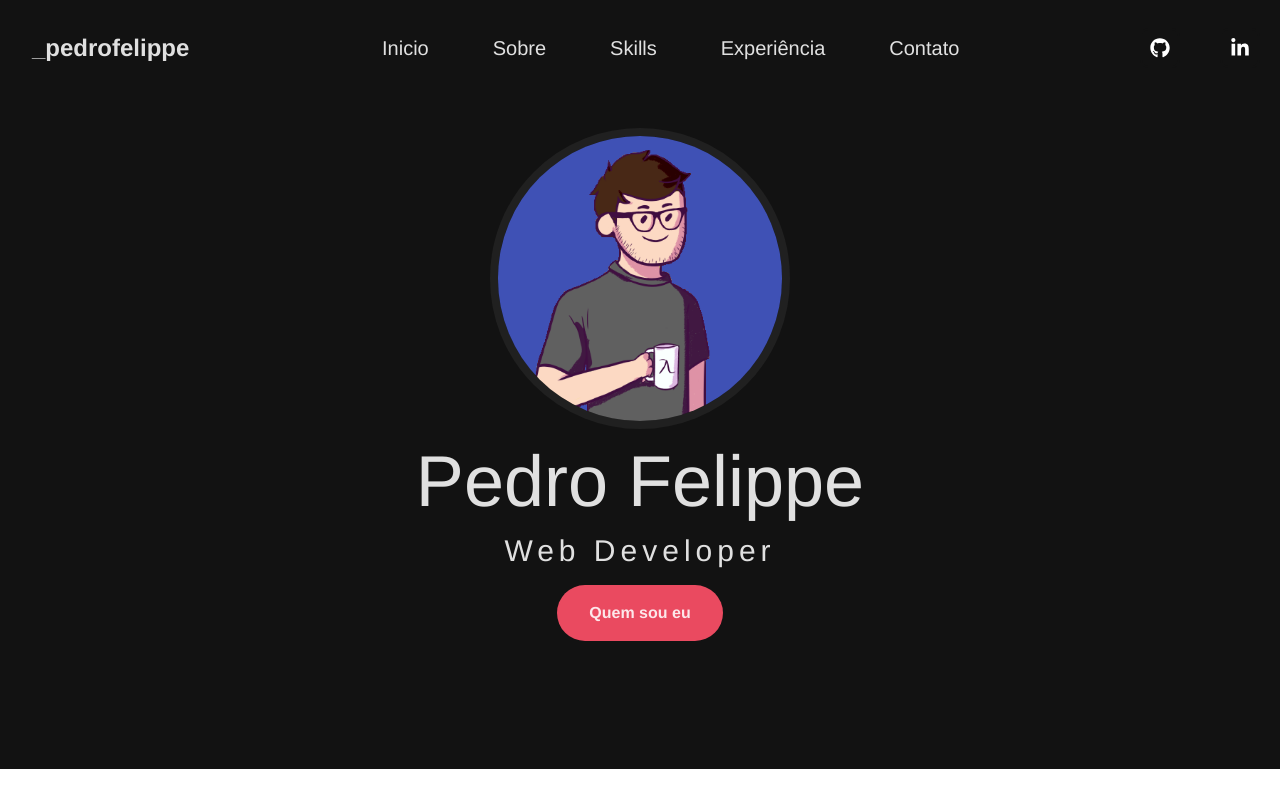
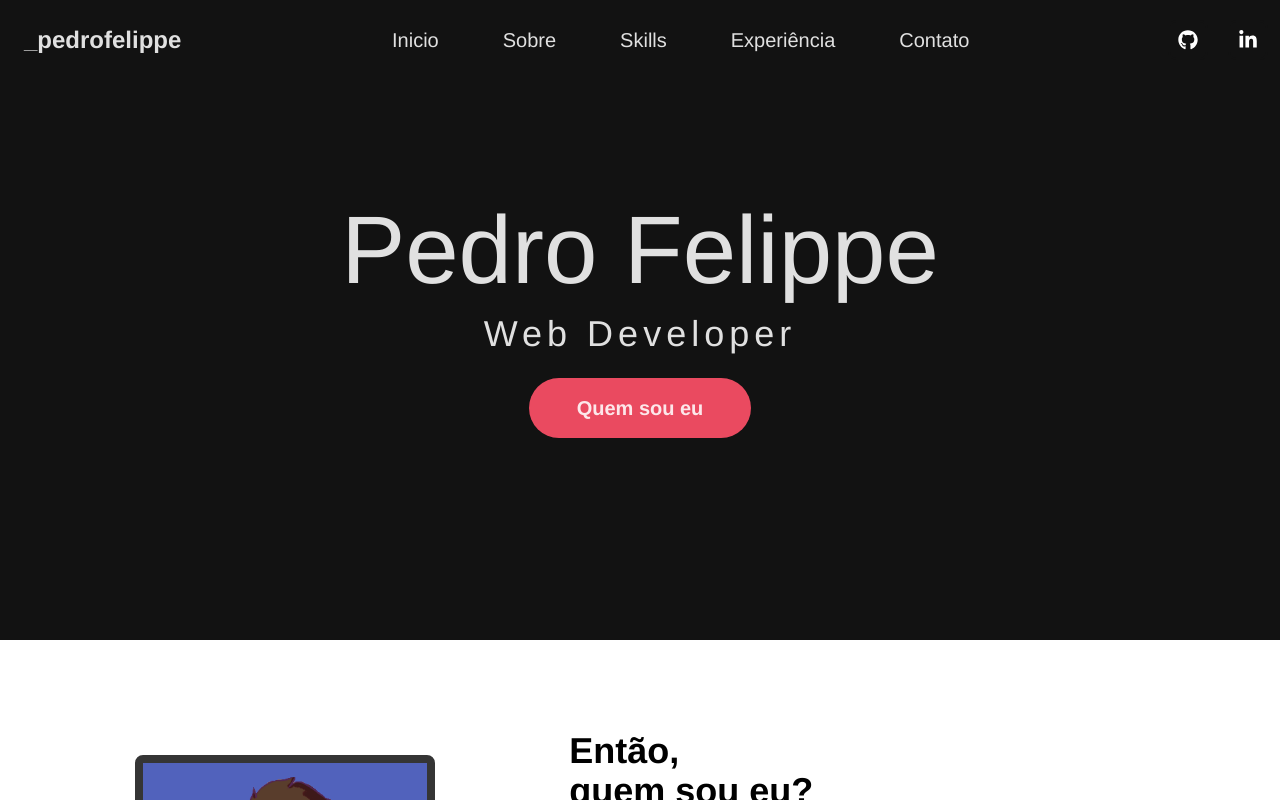
Before and after one commit to pefelippe/Portfolio, a Next.js app: page / in a window 1280 px wide. Built offline with nearby package versions, Linux system fonts and the light colour scheme.

Commit message:
refactor.

```diff
--- a/src/components/Footer.tsx
+++ b/src/components/Footer.tsx
@@ -19,7 +19,7 @@ function Footer({}: Props) {
 
           <Links />
         </nav>
-        <div className="flex  justify-between  snap-center py-8">
+        <div className="flex  justify-between items-center snap-center py-8">
           <span className="flex text-sm xl:text-base">
             Copyright © 2022 Pedro Felippe.
           </span>
--- a/src/components/Header.tsx
+++ b/src/components/Header.tsx
@@ -15,7 +15,7 @@ export default function Header({}: Props) {
       }}
       animate={{ opacity: 1, y: 0 }}
       transition={{ duration: 1.5 }}
-      className="absolute top-0 p-5 w-screen z-40 snap-center justify-start bg-[#121212]  text-[#FFFFFFDE]"
+      className="absolute top-0 p-3 w-screen z-40 snap-center justify-start bg-[#121212]  text-[#FFFFFFDE]"
     >
       <nav className="mx-auto flex items-center justify-between max-w-7xl ">
         <div>
--- a/src/components/SocialIcons.tsx
+++ b/src/components/SocialIcons.tsx
@@ -5,16 +5,16 @@ type Props = {};
 
 export default function SocialIcons({}: Props) {
   return (
-    <nav className="flex justify-center items-center gap-10 ">
+    <nav className="flex justify-center items-center gap-5 ">
       <a
         href="#"
-        className="border-2 border-[#121212] hover:border-[#fff] rounded-lg p-2"
+        className="border-2 border-[#121212] hover:bg-[#a7a7a7] hover:border-[#fff] rounded-lg p-2"
       >
         <FaGithub className="socialMediaIcon" />
       </a>
       <a
         href="#"
-        className="border-2 border-[#121212] hover:border-[#fff] rounded-lg p-2"
+        className="border-2 border-[#121212] hover:bg-[#a7a7a7]  hover:border-[#fff] rounded-lg p-2"
       >
         <FaLinkedinIn className="socialMediaIcon" />
       </a>
--- a/src/content/Hero.tsx
+++ b/src/content/Hero.tsx
@@ -1,30 +1,25 @@
 import { motion } from "framer-motion";
-import Image from "next/image";
+
 import React from "react";
 
-import ImageAvatar from "../../public/assets/avatar-pdr.png";
+import ImageAvatar from "../../public/assets/euIA.png";
 
 export default function Hero() {
   return (
-    <div className="snap-start component-base  text-center justify-center align-center max-w-7xl space-y-4 py-32 min-mx-5">
-      <Image
-        alt="avatar-pefelippe"
-        src={ImageAvatar}
-        height={300}
-        width={300}
-        className="rounded-full border-8 border-[#202020]"
-      />
+    <div className="snap-start component-base  text-center justify-center align-center space-y-4 py-32 min-mx-5 w-full  h-[80vh] bg-ImageAvatar">
       <motion.div
         initial={{ opacity: 0, y: 50 }}
         whileInView={{ y: 0, opacity: 1 }}
         transition={{ duration: 1.5 }}
         className="relative flex flex-col place-content-center space-y-4 "
       >
-        <h1 className="text-6xl lg:text-7xl">Pedro Felippe</h1>
+        <h1 className="text-7xl sm:text-8xl">Pedro Felippe</h1>
 
-        <p className="text-2xl lg:text-3xl tracking-[5px]">Web Developer</p>
+        <p className="text-2xl sm:text-4xl tracking-[5px] pb-2">
+          Web Developer
+        </p>
 
-        <button className="p-4 px-8 bg-[#EA4A60] hover:bg-[#EA4A60]/90 rounded-full mx-auto w-fit font-semibold">
+        <button className="p-4 px-12 bg-[#EA4A60] hover:bg-[#EA4A60]/90 rounded-full mx-auto w-fit font-semibold text-xl">
           <a href="#about">Quem sou eu</a>
         </button>
       </motion.div>
--- a/src/content/Skills.tsx
+++ b/src/content/Skills.tsx
@@ -7,7 +7,7 @@ type Props = {};
 
 function Skills({}: Props) {
   return (
-    <div className="h-max flex relative flex-col py-10 md:text-left items-center overflow-hidden bg-[#131313] text-[#FFFFFFDE] max-w-7xl mx-auto rounded-lg">
+    <div className="h-max flex relative flex-col py-10 md:text-left items-center overflow-hidden max-w-7xl mx-auto rounded-lg">
       <h4 className="text-4xl font-semibold mx-5">
         E quais as minhas{" "}
         <span className="underline decoration-[#F7AB0A]/50 ">skills</span>?
--- a/styles/globals.css
+++ b/styles/globals.css
@@ -44,7 +44,7 @@
   }
 
   .socialMediaIcon {
-    @apply h-5 w-5  text-[#fff]  transition-all;
+    @apply h-5 w-5  text-[#fff] hover:text-[#424242];
   }
 
   .component-base {
```
Also changed, not shown: 1 other file (tests, documents, lock files or other folders).
